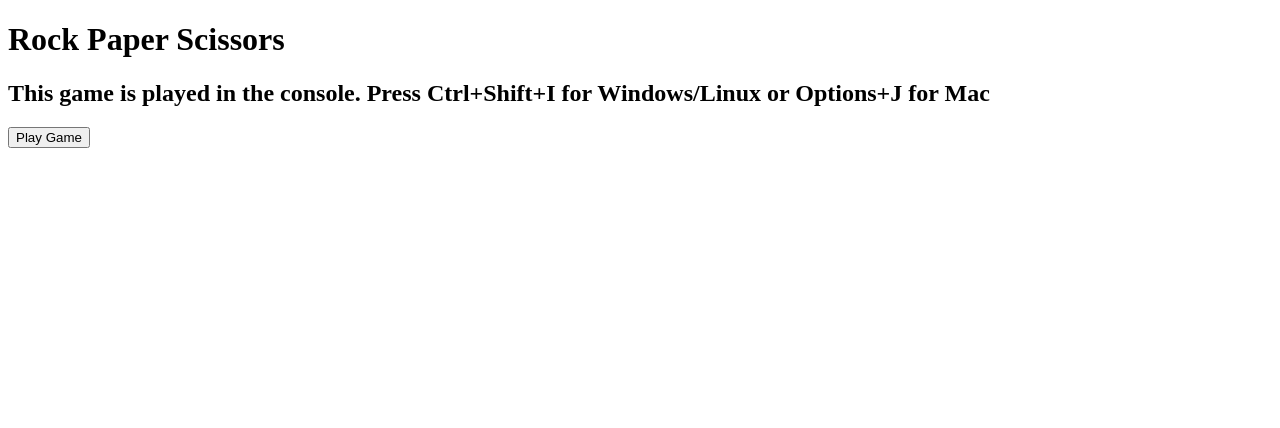
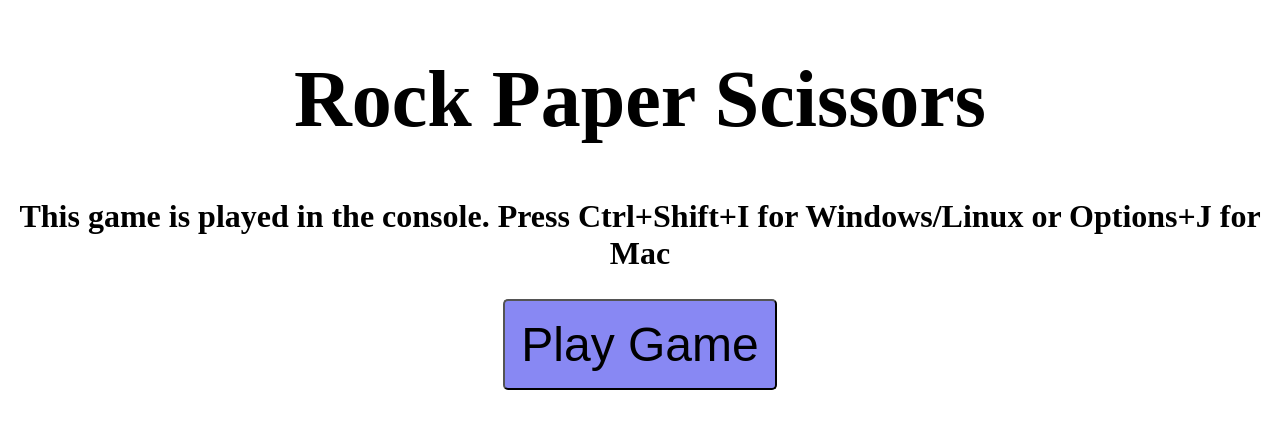
Before and after one commit to daliet/rock-paper-scissors, a plain HTML site: page index.html in a window 1280 px wide. Drawn offline with Linux system fonts and the light colour scheme.

Commit message:
Add styles.css

```diff
--- a/index.html
+++ b/index.html
@@ -4,6 +4,7 @@
     <meta charset="UTF-8">
     <meta http-equiv="X-UA-Compatible" content="IE=edge">
     <meta name="viewport" content="width=device-width, initial-scale=1.0">
+    <link rel="stylesheet" href="styles.css">
     <title>Rock Paper Scissors</title>
 </head>
 <body>
--- /dev/null
+++ b/styles.css
@@ -0,0 +1,24 @@
+body{
+    text-align:center;
+}
+
+h1 {
+    font-size:5rem;
+}
+
+
+h2{
+    font-size:2rem;
+
+}
+
+button:hover{
+    cursor:pointer;
+}
+
+
+button{
+    background-color:rgb(136, 136, 243);
+    font-size:3rem;
+    padding:1rem;
+    border-radius:5px;}
```
